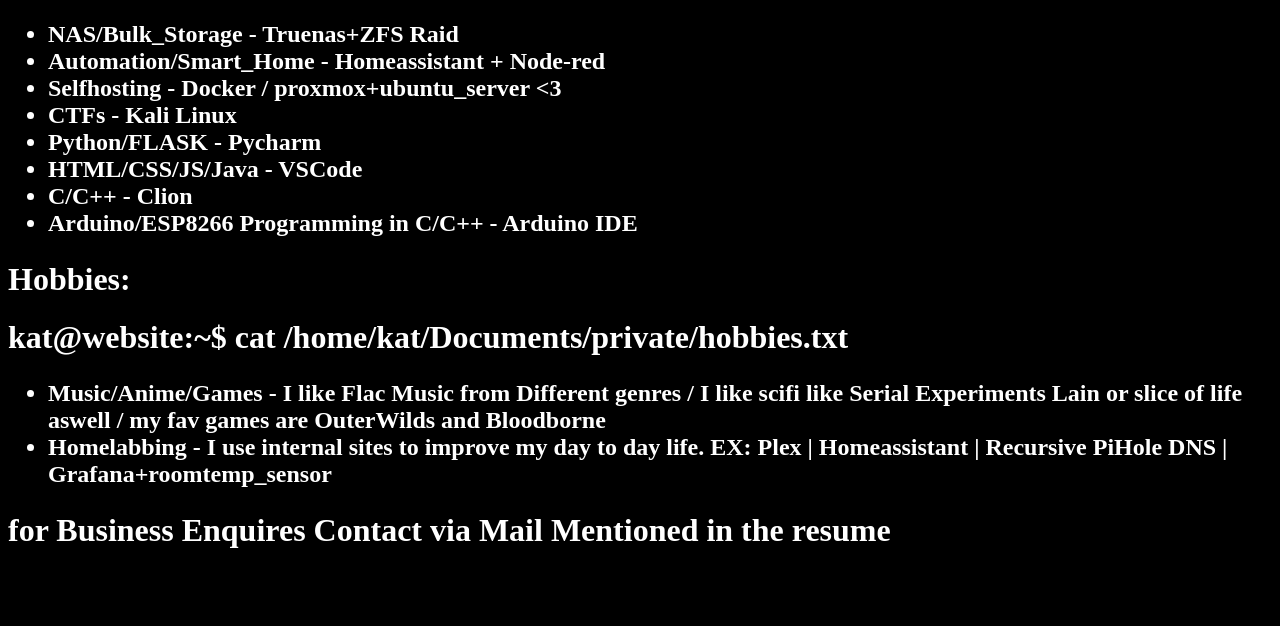
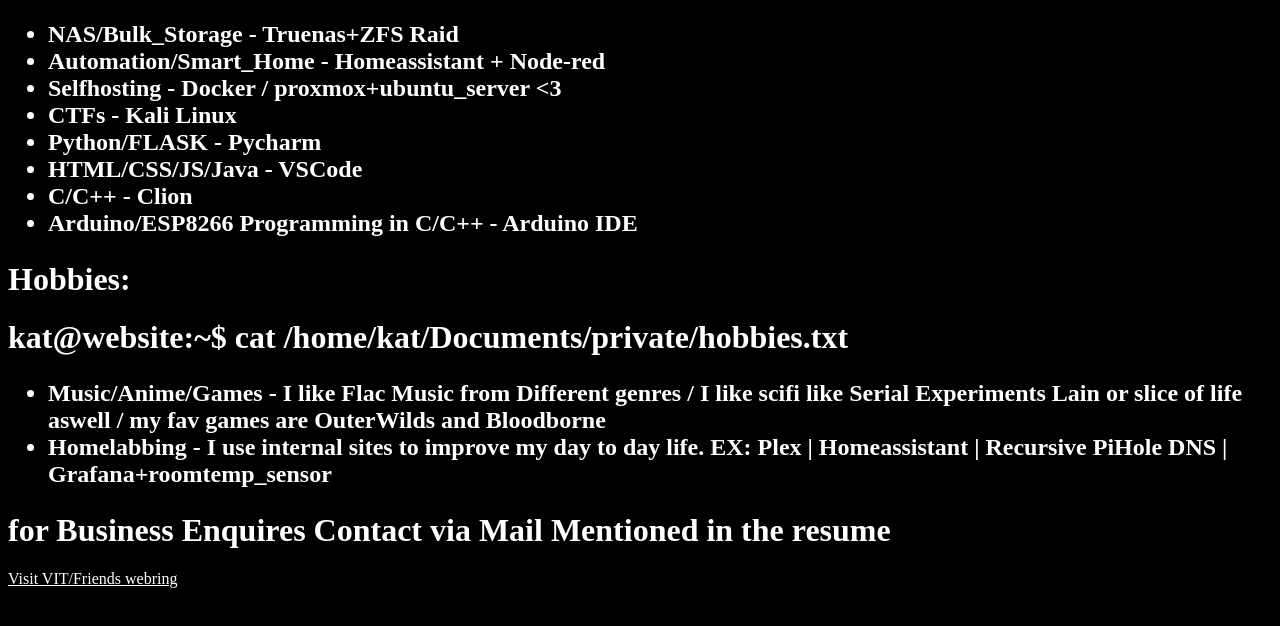
Before and after one commit to KATT07/portfolio-website, a plain HTML site: page index.html in a window 1280 px wide. Shown: the part 638-1264 px from the top of the page. Before the commit the page ends 1242 px from the top, so only its background shows below. Drawn offline with Linux system fonts and the light colour scheme.

Commit message:
Update index.html

```diff
--- a/index.html
+++ b/index.html
@@ -55,6 +55,7 @@
             <li>Homelabbing - I use internal sites to improve my day to day life. EX: Plex | Homeassistant | Recursive PiHole DNS | Grafana+roomtemp_sensor </li>
         </ul></h2>
         <h1>for Business Enquires Contact via Mail Mentioned in the resume</h1>
+        <p><a href="https://404salad.github.io/webring/">Visit VIT/Friends webring</a></p>
         <p>HEY U FOUND THE SECRET FLAG CTF{This_15NT_a_3TF}</p>
     </body>
 </html>
```
